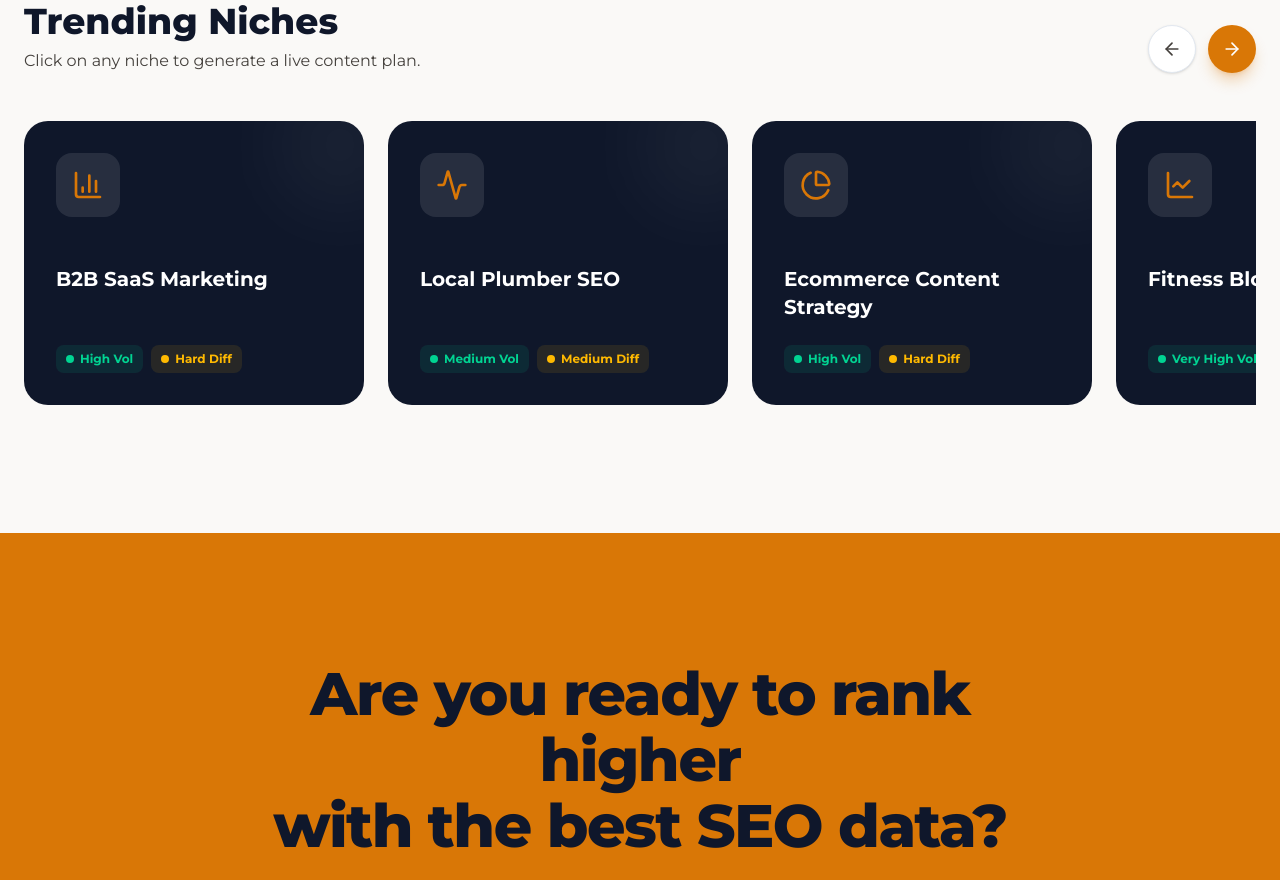
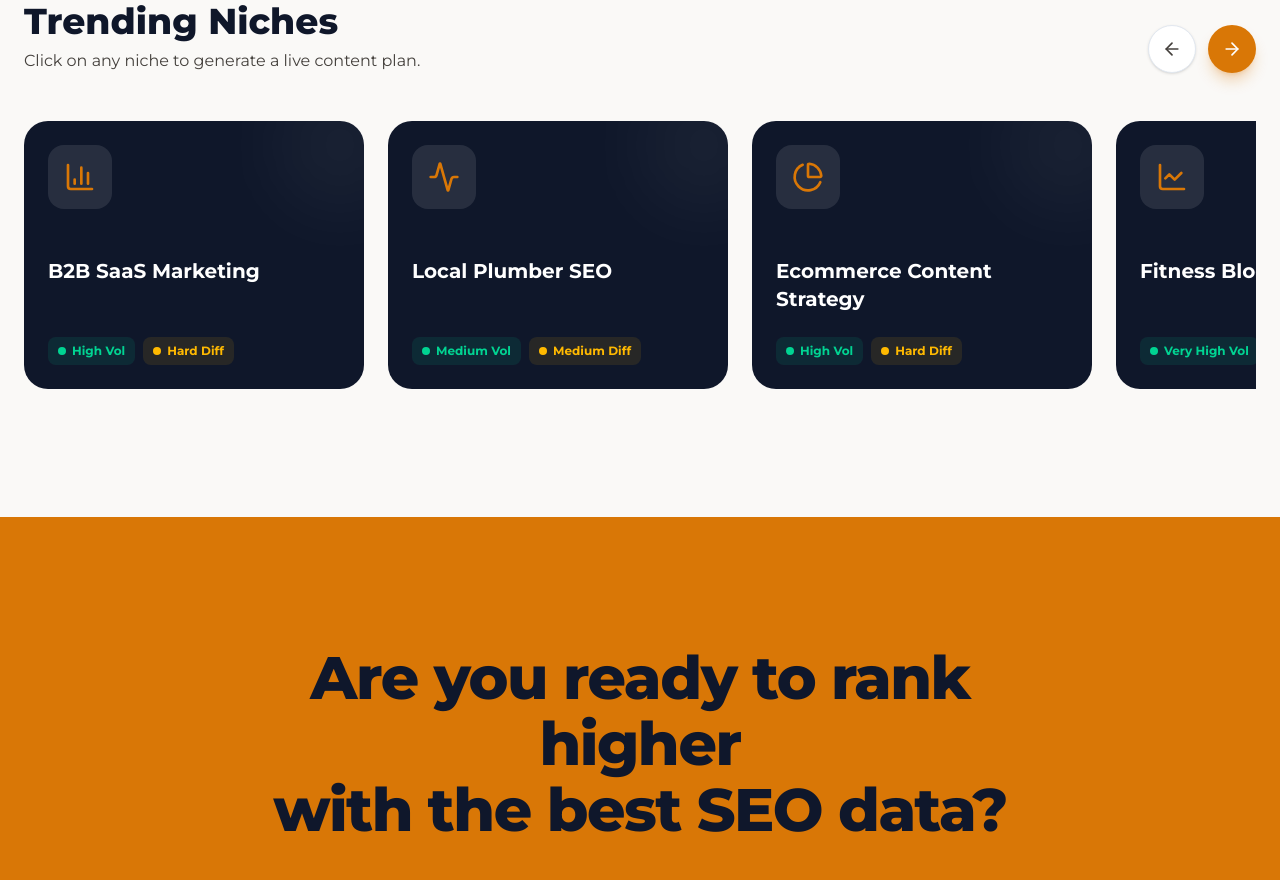
Before and after one commit to djembaraa/ai-seo-planner, a Next.js app: page / in a window 1280 px wide. Shown: the part 880-1760 px from the top of the page. Built offline with nearby package versions, Linux system fonts and the light colour scheme; no server answers.

Commit message:
fix(ui): align flex tags horizontally and add Next.js app router favicon

```diff
--- a/src/components/landing/landing-trending.tsx
+++ b/src/components/landing/landing-trending.tsx
@@ -79,7 +79,7 @@ export function LandingTrending({ onSelectKeyword }: LandingTrendingProps) {
                   window.scrollTo({ top: 0, behavior: "smooth" });
                   onSelectKeyword(item.keyword);
                 }}
-                className="min-w-[280px] sm:min-w-[340px] bg-slate-deep rounded-3xl p-8 cursor-pointer group hover:shadow-2xl hover:shadow-slate-deep/20 transition-all snap-start relative overflow-hidden flex flex-col"
+                className="min-w-[280px] sm:min-w-[340px] bg-slate-deep rounded-3xl p-6 cursor-pointer group hover:shadow-2xl hover:shadow-slate-deep/20 transition-all snap-start relative overflow-hidden flex flex-col"
               >
                 {/* Decorative corner */}
                 <div className="absolute -top-10 -right-10 w-32 h-32 bg-white/5 rounded-full blur-2xl group-hover:bg-amber-accent/10 transition-colors" />
```
Also changed, not shown: public/favicon.svg (added), src/app/icon.svg (added).
